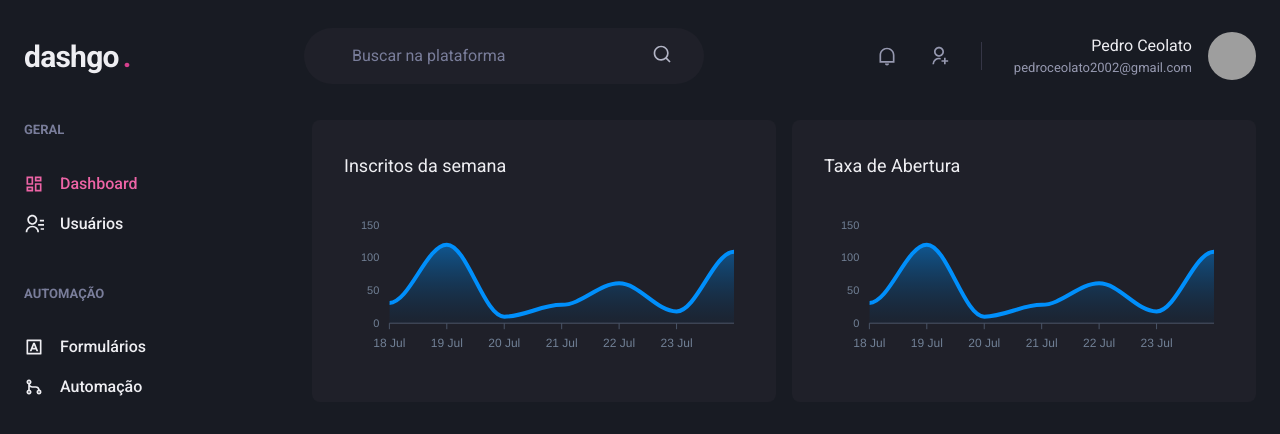
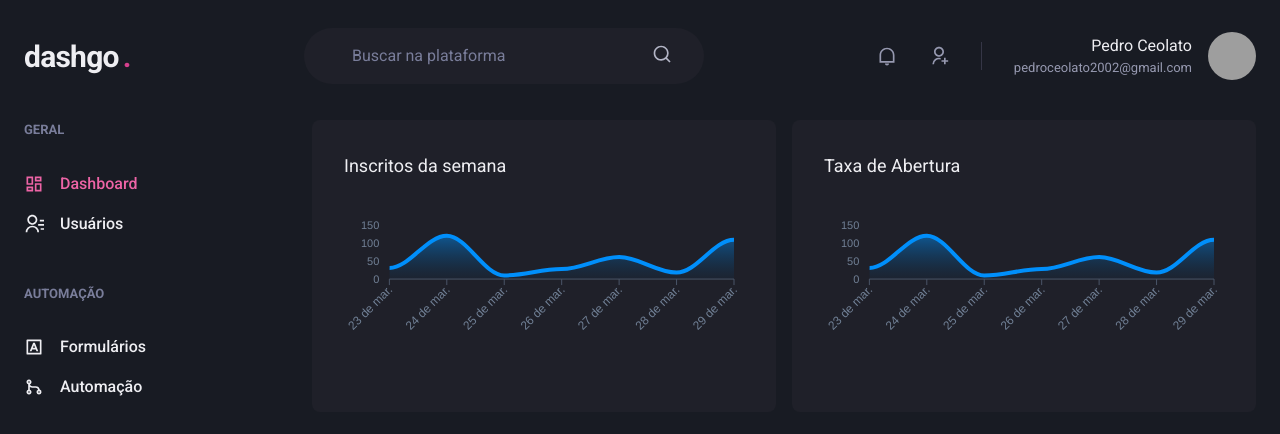
Before and after one commit to pceolato/dashgo, a Next.js app: page /dashboard in a window 1280 px wide. Shown: the top 434 px of the page. Built offline with nearby package versions, Linux system fonts and the light colour scheme; grey boxes are pictures that could not be loaded.

Commit message:
refactor: dashboard

```diff
--- a/src/pages/dashboard.tsx
+++ b/src/pages/dashboard.tsx
@@ -28,7 +28,7 @@ const options: ApexOptions = {
         enabled: false,
     },
     xaxis: {
-        type: 'datetime',
+        // type: 'datetime',
         axisBorder: {
             color: theme.colors.gray[600]
         },
@@ -36,13 +36,20 @@ const options: ApexOptions = {
             color: theme.colors.gray[600]
         },
         categories: [
-            '2022-07-18T00:00:00.000Z',
-            '2022-07-19T00:00:00.000Z',
-            '2022-07-20T00:00:00.000Z',
-            '2022-07-21T00:00:00.000Z',
-            '2022-07-22T00:00:00.000Z',
-            '2022-07-23T00:00:00.000Z',
-            '2022-07-24T00:00:00.000Z',
+            // '2022-07-18T00:00:00.000Z',
+            // '2022-07-19T00:00:00.000Z',
+            // '2022-07-20T00:00:00.000Z',
+            // '2022-07-21T00:00:00.000Z',
+            // '2022-07-22T00:00:00.000Z',
+            // '2022-07-23T00:00:00.000Z',
+            // '2022-07-24T00:00:00.000Z',
+            new Date("2022-03-23T00:00:00.000Z").toLocaleString('pt-BR', { day: "2-digit", month: "short" }),
+            new Date("2022-03-24T00:00:00.000Z").toLocaleString('pt-BR', { day: "2-digit", month: "short" }),
+            new Date("2022-03-25T00:00:00.000Z").toLocaleString('pt-BR', { day: "2-digit", month: "short" }),
+            new Date("2022-03-26T00:00:00.000Z").toLocaleString('pt-BR', { day: "2-digit", month: "short" }),
+            new Date("2022-03-27T00:00:00.000Z").toLocaleString('pt-BR', { day: "2-digit", month: "short" }),
+            new Date("2022-03-28T00:00:00.000Z").toLocaleString('pt-BR', { day: "2-digit", month: "short" }),
+            new Date("2022-03-29T00:00:00.000Z").toLocaleString('pt-BR', { day: "2-digit", month: "short" })
         ]
     },
     fill: {
@@ -77,7 +84,7 @@ export default function Dashboard() {
                         pb="4"
                     >
                         <Text fontSize="lg" mb="4">Inscritos da semana</Text>
-                        <Chart options={options} series={series} type="area" height={160}/>
+                        <Chart options={options} series={series} type="area" height={170}/>
                     </Box>
                     <Box
                         p={["6", "8"]}
@@ -87,7 +94,7 @@ export default function Dashboard() {
                         pb="4"
                     >
                         <Text fontSize="lg" mb="4">Taxa de Abertura</Text>
-                        <Chart options={options} series={series} type="area" height={160}/>
+                        <Chart options={options} series={series} type="area" height={170}/>
                     </Box>
                 </SimpleGrid>
              </Flex>
```
